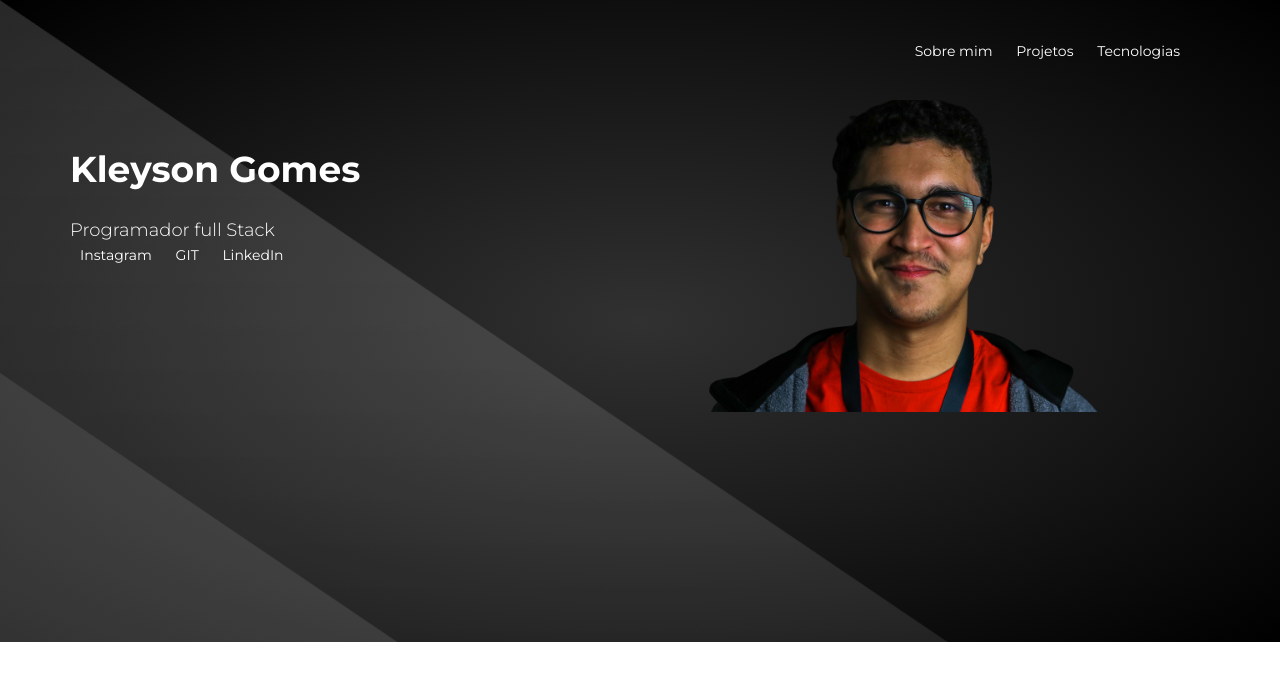
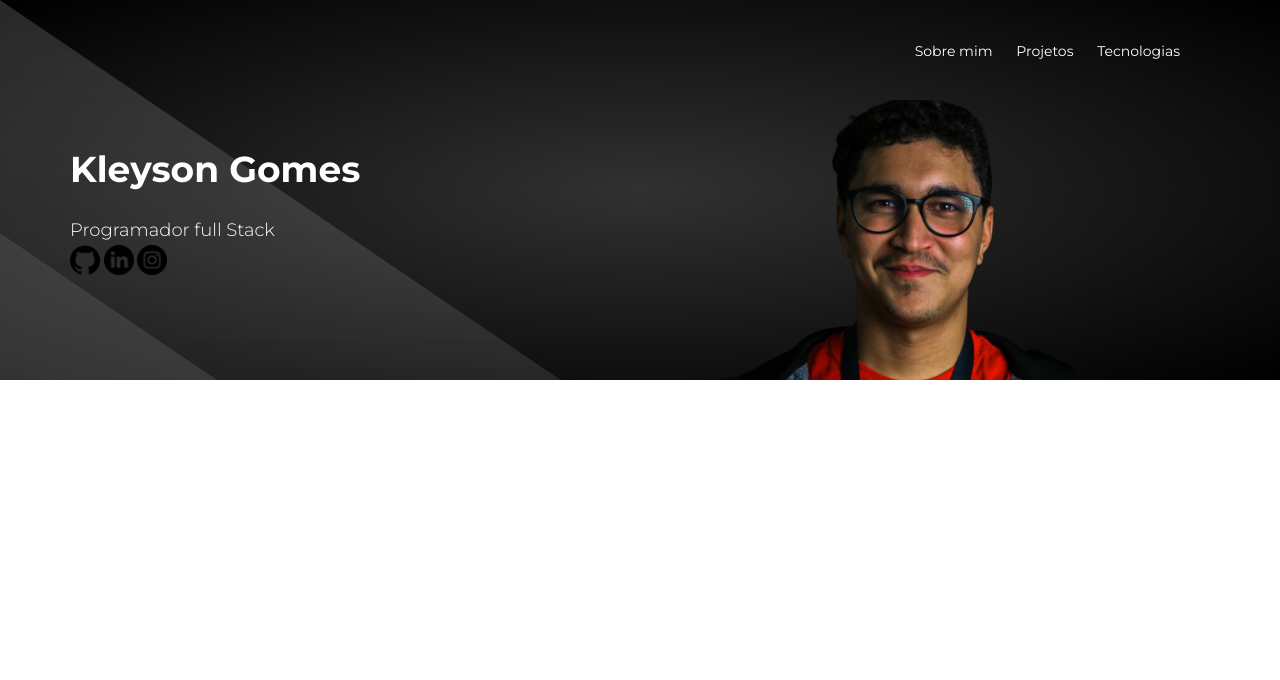
Before and after one commit to kleysongomes/portfolio, a plain HTML site: page index.html in a window 1280 px wide. Drawn offline with nearby package versions, Linux system fonts and the light colour scheme.

Commit message:
Correção em classes css

```diff
--- a/assets/css/style.css
+++ b/assets/css/style.css
@@ -18,9 +18,14 @@ body {
     text-decoration: none;
 }
 
+.navbar-img {
+    height: 30px;
+}
+
 .hero-background {
     overflow: hidden;
     position: relative;
+    height: 380px;
     background: -webkit-linear-gradient(117deg, rgb(0, 0, 0), rgb(50, 49, 49));
     background: linear-gradient(117deg, rgb(0, 0, 0), rgb(50, 49, 49));
     background: -webkit-radial-gradient(rgb(50, 49, 49), rgb(50, 49, 49));
@@ -520,5 +525,5 @@ ul {
 
 .strips {
     position: absolute;
-    max-width: 1280px;
+    max-width: 800px;
 }
--- a/index.html
+++ b/index.html
@@ -48,9 +48,12 @@
                     <h4 class="header-running-text light">
                         Programador full Stack
                     </h4>
-                    <a class="navbar-item" href="#">Instagram</a>
-                    <a class="navbar-item" href="#">GIT</a>
-                    <a class="navbar-item" href="#">LinkedIn</a>
+                    <a target="_blank" href="//www.google.com"><img src="assets/images/github.png"
+                            class="navbar-img"></a>
+                    <a target="_blank" href="//www.google.com"><img src="assets/images/linkedin.png"
+                            class="navbar-img"></a>
+                    <a target="_blank" href="//www.google.com"><img src="assets/images/instagram.png"
+                            class="navbar-img"></a>
                 </div>
                 <div class="col-sm-6 col-sm-6 "><img class=" img-responsive"
                         src="assets/images/kleyson_01_semfundo.png" /></div>
```
Also changed, not shown: assets/images/github.png (added), assets/images/instagram.png (added), assets/images/linkedin.png (added).
